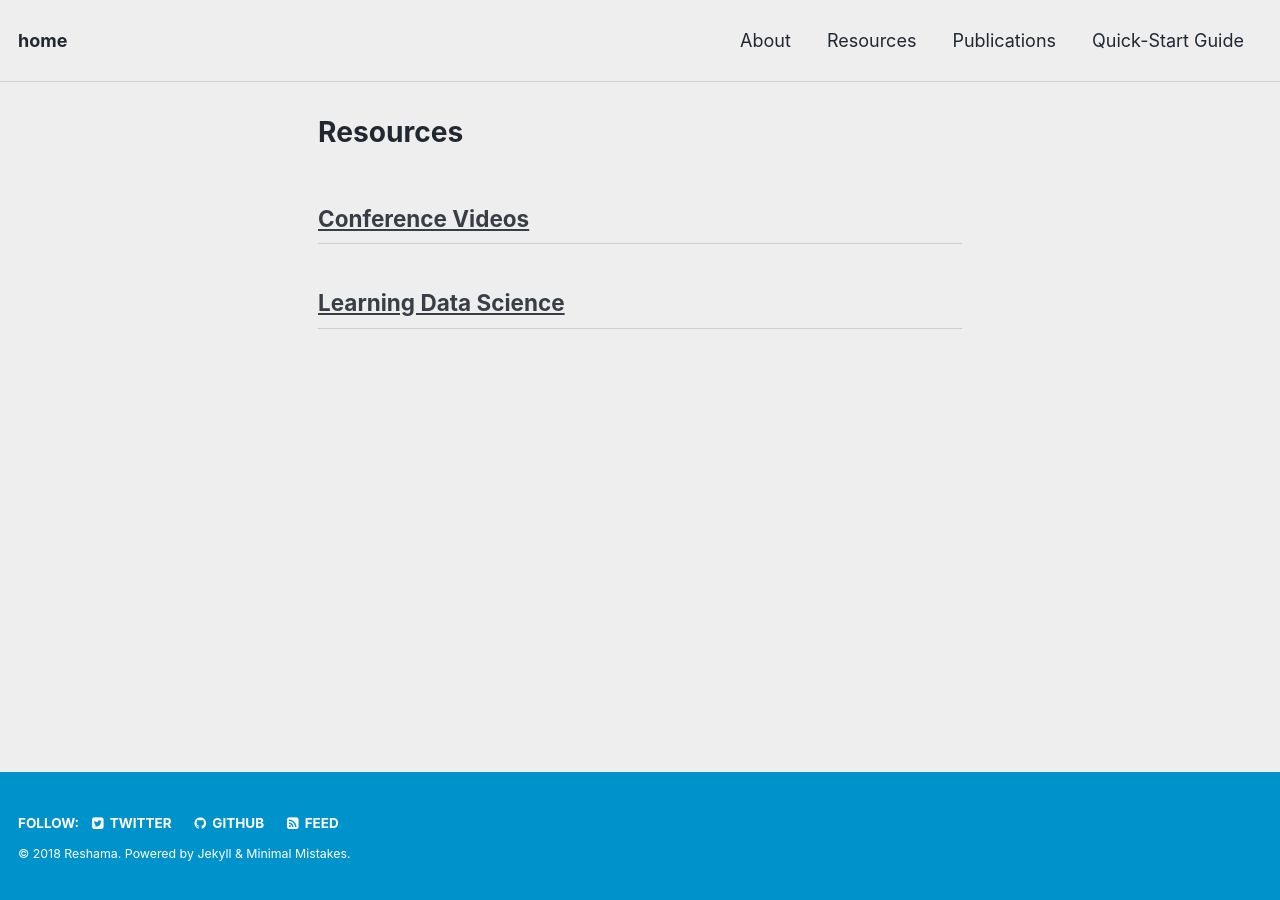
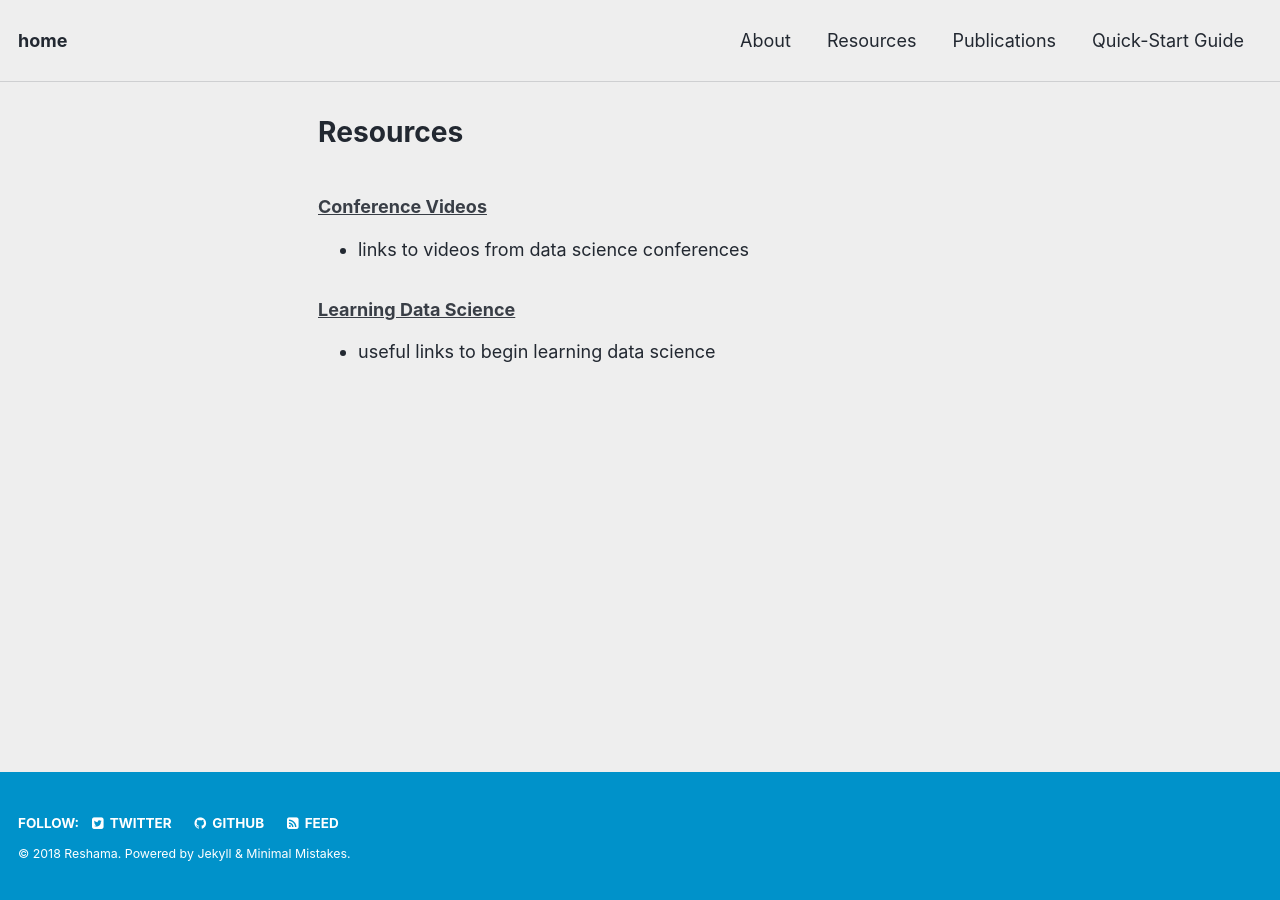
Before and after one commit to reshamas/reshamas.github.io, a Jekyll site: the page built from resources/index.md, in a window 1280 px wide. Built offline with Jekyll 4.4.1, drawn with Linux system fonts in a browser that asks for light colours.

Commit message:
Update index.md

```diff
--- a/resources/index.md
+++ b/resources/index.md
@@ -5,6 +5,9 @@ tags:
 comments: false
 ---
 
-## [Conference Videos](conf_videos.md)
 
-## [Learning Data Science](ds_learning.md)
+### [Conference Videos](conf_videos.md)
+* links to videos from data science conferences
+
+### [Learning Data Science](ds_learning.md)
+* useful links to begin learning data science
```
